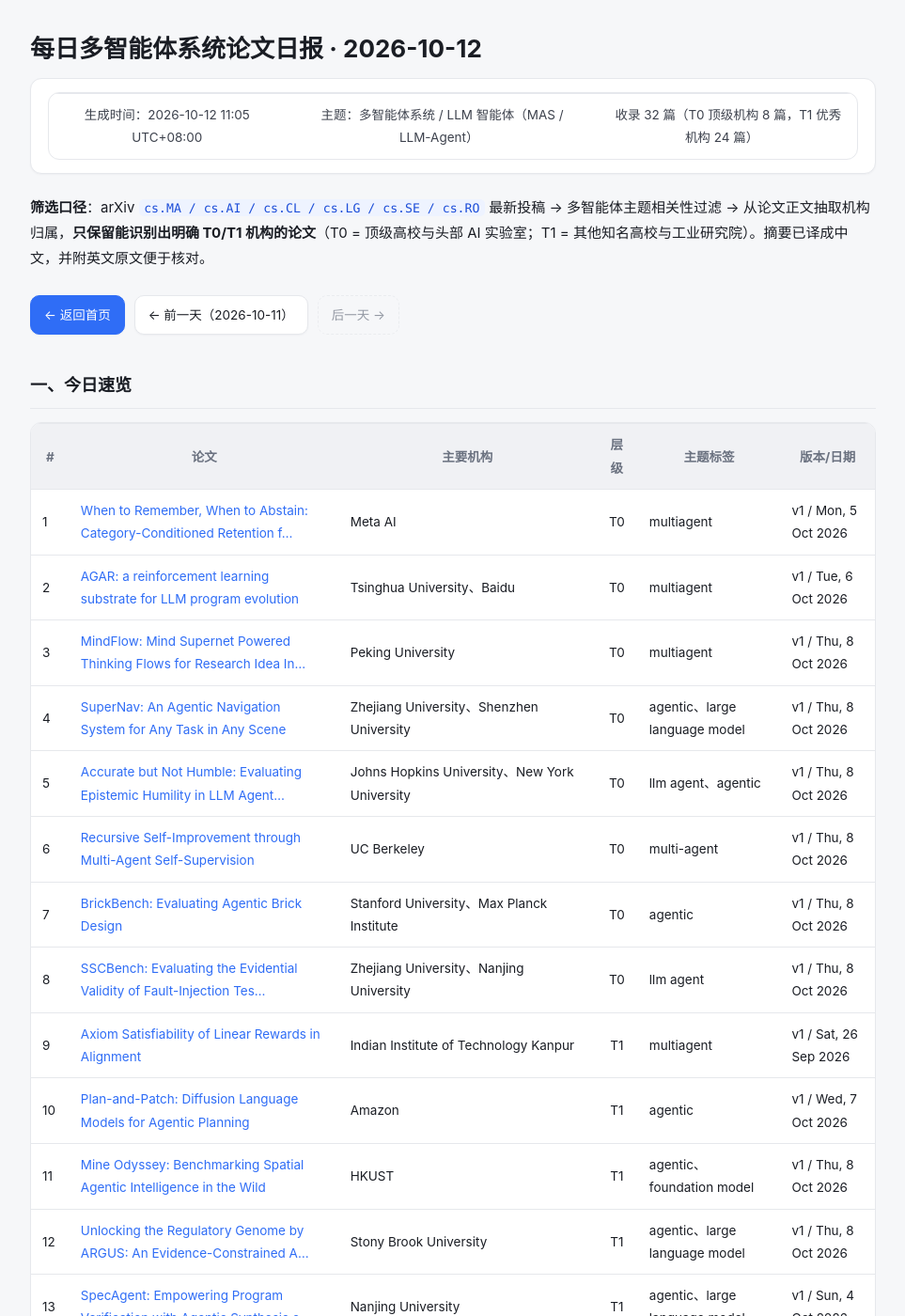
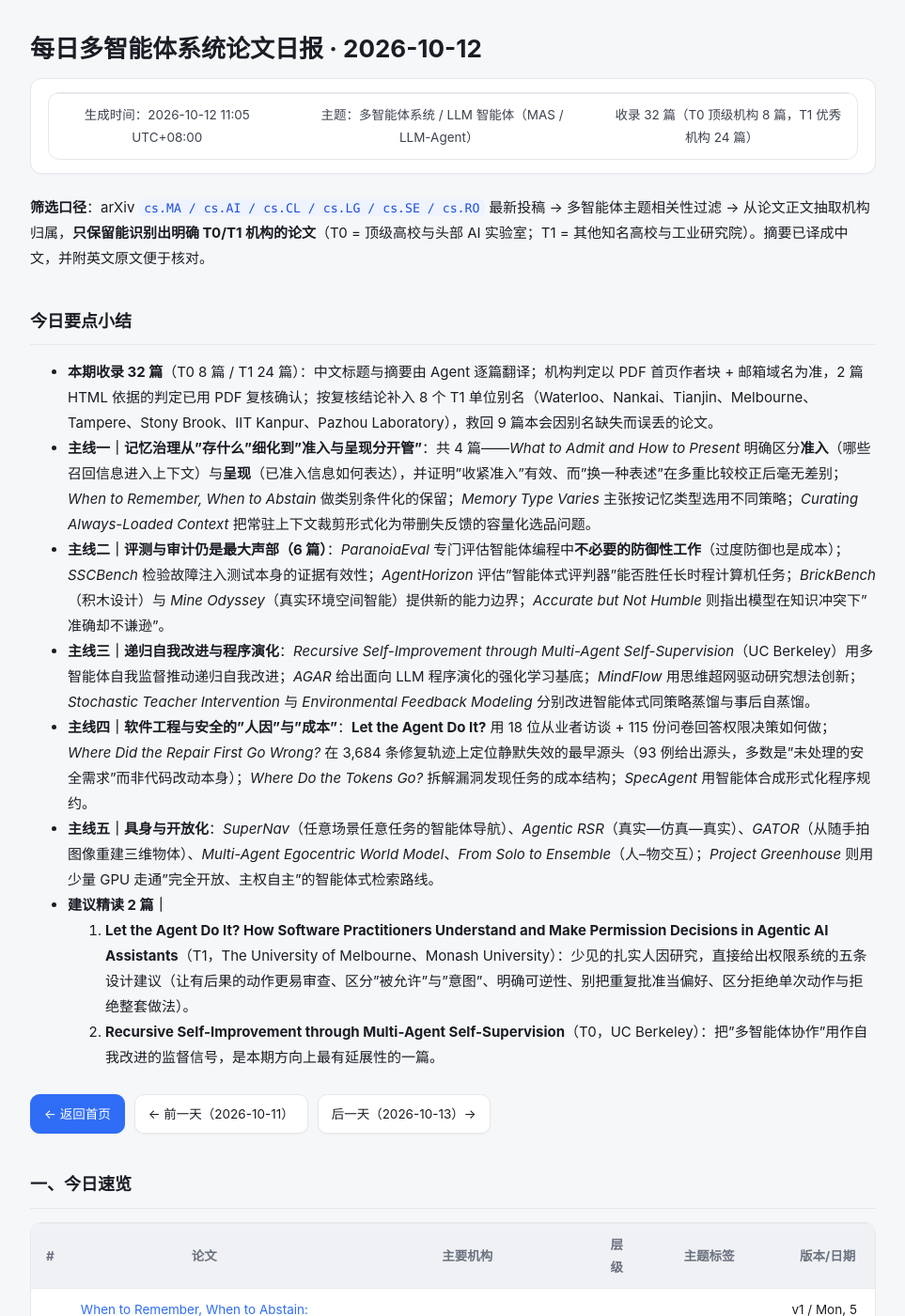
Before and after one commit to isaacveg/mas-daily, a Jekyll site: the page built from daily/2026-10-12.md, in a window 1280 px wide and 1400 px high. Shown: the whole window at 94% size, without its empty margins (158-1121 px from the left). Built offline with Jekyll 4.4.1, drawn with Linux system fonts in a browser that asks for light colours.

Commit message:
report: 更新 2026-10-13 日报

```diff
--- a/daily/2026-10-12.md
+++ b/daily/2026-10-12.md
@@ -9,7 +9,19 @@ permalink: /daily/2026-10-12/
 
 **筛选口径**：arXiv `cs.MA / cs.AI / cs.CL / cs.LG / cs.SE / cs.RO` 最新投稿 → 多智能体主题相关性过滤 → 从论文正文抽取机构归属，**只保留能识别出明确 T0/T1 机构的论文**（T0 = 顶级高校与头部 AI 实验室；T1 = 其他知名高校与工业研究院）。摘要已译成中文，并附英文原文便于核对。
 
-<div class="day-nav"><a class="home" href="/mas-daily/">← 返回首页</a><a href="/mas-daily/daily/2026-10-11/">← 前一天（2026-10-11）</a><span class="disabled">后一天 →</span></div>
+## 今日要点小结
+
+- **本期收录 32 篇**（T0 8 篇 / T1 24 篇）：中文标题与摘要由 Agent 逐篇翻译；机构判定以 PDF 首页作者块 + 邮箱域名为准，2 篇 HTML 依据的判定已用 PDF 复核确认；按复核结论补入 8 个 T1 单位别名（Waterloo、Nankai、Tianjin、Melbourne、Tampere、Stony Brook、IIT Kanpur、Pazhou Laboratory），救回 9 篇本会因别名缺失而误丢的论文。
+- **主线一｜记忆治理从"存什么"细化到"准入与呈现分开管"**：共 4 篇——*What to Admit and How to Present* 明确区分**准入**（哪些召回信息进入上下文）与**呈现**（已准入信息如何表达），并证明"收紧准入"有效、而"换一种表述"在多重比较校正后毫无差别；*When to Remember, When to Abstain* 做类别条件化的保留；*Memory Type Varies* 主张按记忆类型选用不同策略；*Curating Always-Loaded Context* 把常驻上下文裁剪形式化为带删失反馈的容量化选品问题。
+- **主线二｜评测与审计仍是最大声部（6 篇）**：*ParanoiaEval* 专门评估智能体编程中**不必要的防御性工作**（过度防御也是成本）；*SSCBench* 检验故障注入测试本身的证据有效性；*AgentHorizon* 评估"智能体式评判器"能否胜任长时程计算机任务；*BrickBench*（积木设计）与 *Mine Odyssey*（真实环境空间智能）提供新的能力边界；*Accurate but Not Humble* 则指出模型在知识冲突下"准确却不谦逊"。
+- **主线三｜递归自我改进与程序演化**：*Recursive Self-Improvement through Multi-Agent Self-Supervision*（UC Berkeley）用多智能体自我监督推动递归自我改进；*AGAR* 给出面向 LLM 程序演化的强化学习基底；*MindFlow* 用思维超网驱动研究想法创新；*Stochastic Teacher Intervention* 与 *Environmental Feedback Modeling* 分别改进智能体式同策略蒸馏与事后自蒸馏。
+- **主线四｜软件工程与安全的"人因"与"成本"**：**Let the Agent Do It?** 用 18 位从业者访谈 + 115 份问卷回答权限决策如何做；*Where Did the Repair First Go Wrong?* 在 3,684 条修复轨迹上定位静默失效的最早源头（93 例给出源头，多数是"未处理的安全需求"而非代码改动本身）；*Where Do the Tokens Go?* 拆解漏洞发现任务的成本结构；*SpecAgent* 用智能体合成形式化程序规约。
+- **主线五｜具身与开放化**：*SuperNav*（任意场景任意任务的智能体导航）、*Agentic RSR*（真实—仿真—真实）、*GATOR*（从随手拍图像重建三维物体）、*Multi-Agent Egocentric World Model*、*From Solo to Ensemble*（人–物交互）；*Project Greenhouse* 则用少量 GPU 走通"完全开放、主权自主"的智能体式检索路线。
+- **建议精读 2 篇｜**
+  1. **Let the Agent Do It? How Software Practitioners Understand and Make Permission Decisions in Agentic AI Assistants**（T1，The University of Melbourne、Monash University）：少见的扎实人因研究，直接给出权限系统的五条设计建议（让有后果的动作更易审查、区分"被允许"与"意图"、明确可逆性、别把重复批准当偏好、区分拒绝单次动作与拒绝整套做法）。
+  2. **Recursive Self-Improvement through Multi-Agent Self-Supervision**（T0，UC Berkeley）：把"多智能体协作"用作自我改进的监督信号，是本期方向上最有延展性的一篇。
+
+<div class="day-nav"><a class="home" href="/mas-daily/">← 返回首页</a><a href="/mas-daily/daily/2026-10-11/">← 前一天（2026-10-11）</a><a href="/mas-daily/daily/2026-10-13/">后一天（2026-10-13）→</a></div>
 
 ## 一、今日速览
 
```
Also changed, not shown: daily/2026-10-13.md (added, +19 -0 lines), index.md (+2 -1 lines).
